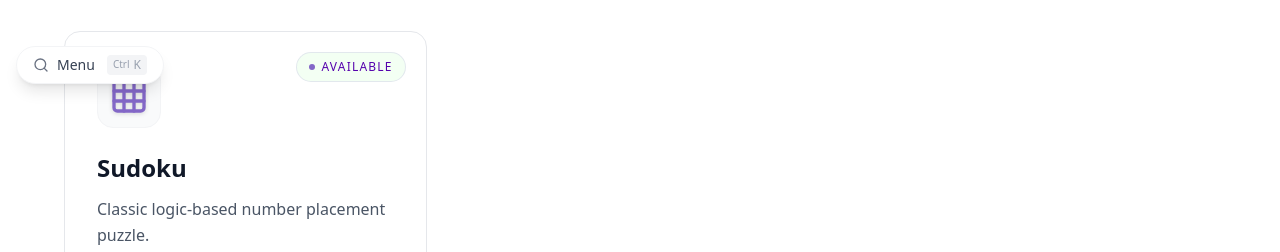
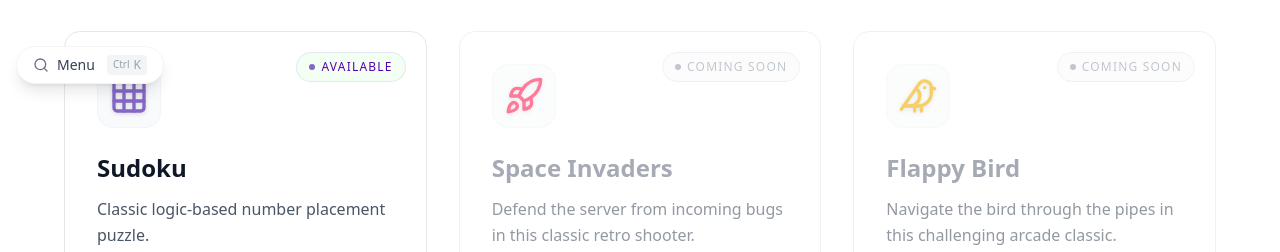
Before and after one commit to halcyon-past/Minimal-Portfolio, a React (Vite) app: page /play in a window 1280 px wide. Shown: the part 700-952 px from the top of the page. Built offline with nearby package versions, Linux system fonts and the light colour scheme.

Commit message:
added two new cards for games to be released soon

```diff
--- a/src/data/data.jsx
+++ b/src/data/data.jsx
@@ -1,5 +1,5 @@
 import React from 'react';
-import { Keyboard, BrainCircuit, Gamepad2, Grid3X3 } from 'lucide-react';
+import { Keyboard, BrainCircuit, Gamepad2, Grid3X3, Rocket, Bird } from 'lucide-react';
 
 export const projects = [
   {
@@ -164,5 +164,23 @@ export const GAMES = [
     path: '/play/sudoku',
     status: 'Available',
     color: 'text-[var(--amethyst)]'
+  },
+  {
+    id: 'space-invaders',
+    title: 'Space Invaders',
+    description: 'Defend the server from incoming bugs in this classic retro shooter.',
+    icon: <Rocket className="w-8 h-8 md:w-10 md:h-10 text-rose-500" />,
+    path: '#',
+    status: 'Coming Soon',
+    color: 'text-rose-500'
+  },
+  {
+    id: 'flappy-bird',
+    title: 'Flappy Bird',
+    description: 'Navigate the bird through the pipes in this challenging arcade classic.',
+    icon: <Bird className="w-8 h-8 md:w-10 md:h-10 text-yellow-500" />,
+    path: '#',
+    status: 'Coming Soon',
+    color: 'text-yellow-500'
   }
 ];
```
